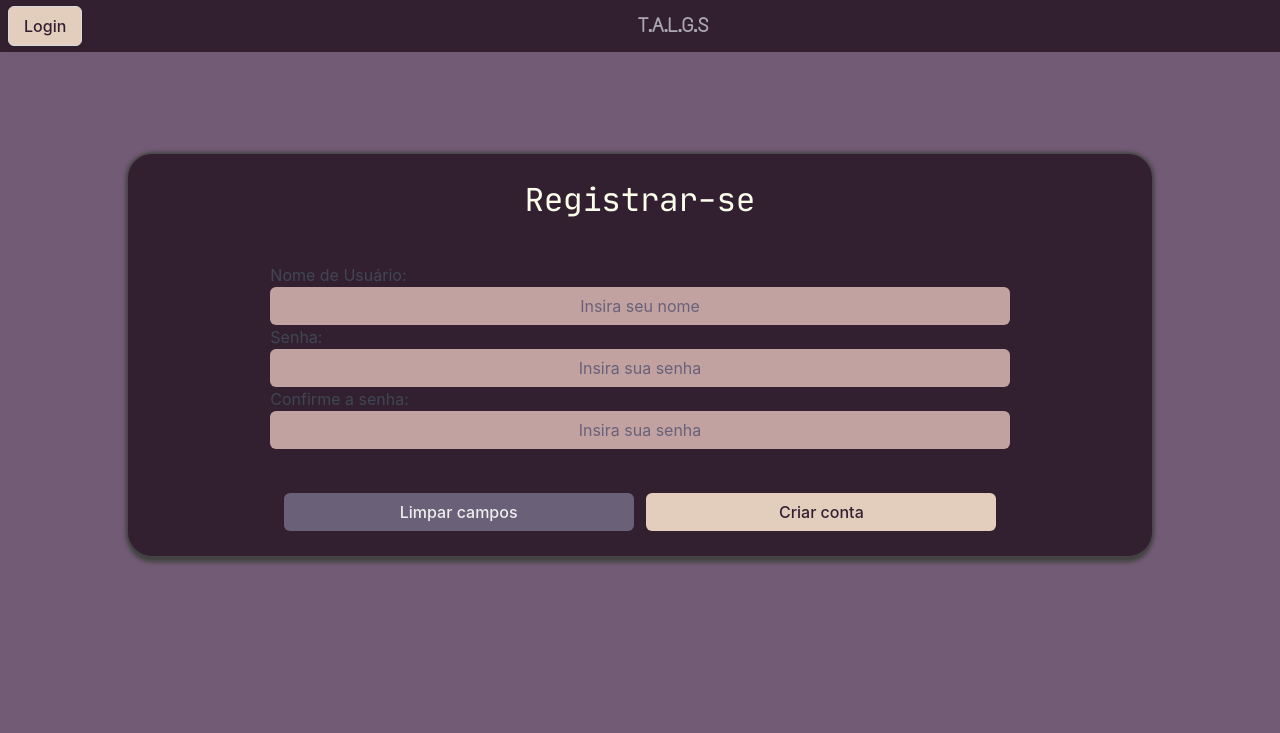
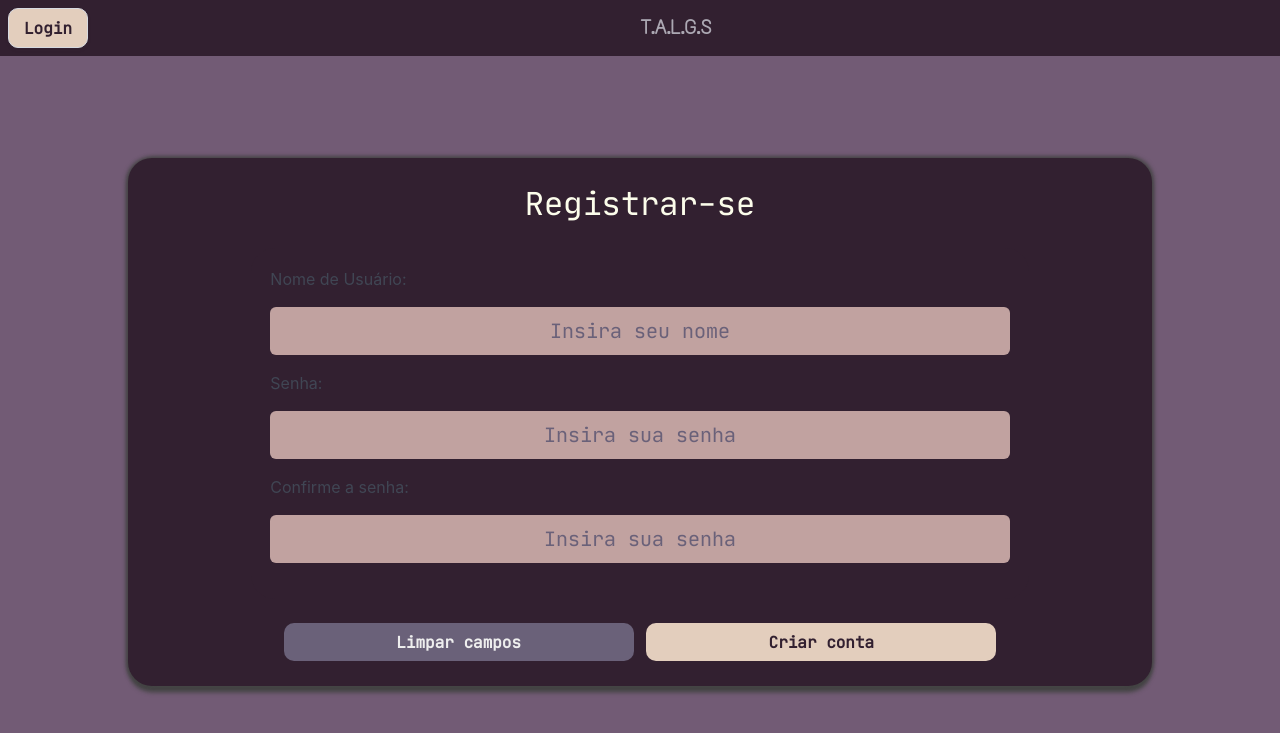
Before and after one commit to EduardoStarZ/TALGS, a Django app: page /auth/register/ in a window 1280 px wide. Shown: the top 733 px of the page. Run offline with Django 4.2, Linux system fonts and the light colour scheme; some libraries are stand-ins or nearby versions.

Commit message:
finished create page and client request page styling

```diff
--- a/key/templates/create_account.html
+++ b/key/templates/create_account.html
@@ -4,24 +4,24 @@
 {% block title %}Criar uma conta{% endblock %}
 
 {% block left_buttons %}
-    {% include 'assets/link.html' with color="light" mx="2" size="normal" text="Login" properties="href='/auth/login/'" %}
+    {% include 'assets/link.html' with color="light" mx="2" size="normal" text="Login" href="/auth/login" %}
 {% endblock %}
 
 {% block body %}
     {% include 'assets/frame.html' with color="dark" width="80" height="auto" %}
-        <form id="change_password" method="post" action="">
+        <form id="change_password" method="post">
             {% csrf_token %}
             <p class="subtitle is-3 center is-light">Registrar-se</p>
 
             {% include 'assets/frame.html' with color="dark" width="80" height="auto" shadow="no" my="5" %}
                 <label for="old_pass">Nome de Usuário:</label>
-                {% render_field form.username name="username" id="username" class="input is-normal normal w-100 h-auto center my-4" placeholder="Insira seu nome" autocomplete="off"  %}
+                {% render_field form.username name="username" id="username" class="input is-medium normal w-100 h-auto center my-4" placeholder="Insira seu nome" autocomplete="off"  %}
 
                 <label for="new_password1">Senha:</label>
-                {% render_field form.password1 name="password1" id="password_declare" class="input is-normal normal w-100 h-auto center my-4" placeholder="Insira sua senha" autocomplete="off"  %}
+                {% render_field form.password1 name="password1" id="password_declare" class="input is-medium normal w-100 h-auto center my-4" placeholder="Insira sua senha" autocomplete="off"  %}
 
                 <label for="new_password2">Confirme a senha:</label>
-                {% render_field form.password2 name="password2" id="password_confirmation" class="input is-normal normal w-100 h-auto center my-4" placeholder="Insira sua senha" autocomplete="off"  %}
+                {% render_field form.password2 name="password2" id="password_confirmation" class="input is-medium normal w-100 h-auto center my-4" placeholder="Insira sua senha" autocomplete="off"  %}
             {% include 'assets/close_frame.html'%}
 
             <div class="joiner">
@@ -30,20 +30,22 @@
             </div>
         </form>
 
+        {% include 'assets/close_frame.html' %}
+
         <style>
             input.button {
                 width: 45% !important;
-                margin: 0 auto;
+                margin-left: auto;
+                margin-right: auto;
             }
 
             .joiner {
                 width: 80%;
                 height: fit-content;
-                margin: 0 auto;
+                margin-left: auto;
+                margin-right: auto;
                 text-align: center;
             }
         </style>
 
-    {% include 'assets/close_frame.html' %}
-
 {% endblock %}
--- a/key/templates/registration/login.html
+++ b/key/templates/registration/login.html
@@ -4,7 +4,7 @@
 {% block title %}Login{% endblock %}
 
 {% block left_buttons %}
-    {% include 'assets/link.html' with color="light" mx="2" size="normal" text="Registrar-se" properties="href='/auth/register/'" %}
+    {% include 'assets/link.html' with color="light" mx="2" size="normal" text="Registrar-se" href="/auth/register" %}
 {% endblock %}
 
 {% block nav_burger %}
@@ -12,7 +12,7 @@
 {% endblock %}
 
 {% block body %}
-    {% include 'assets/frame.html' with color="dark" width="80" height="auto" %}
+    {% include 'assets/frame.html' with color="dark" width="90" height="80" %}
         <form method="post">
             {% csrf_token %}
             <p class="title is-3 center">Login</p>
--- a/models/views.py
+++ b/models/views.py
@@ -1,5 +1,5 @@
 from django.shortcuts import render
-from .models import Compra, Estoque, Produto
+from .models import Compra, Estoque, Categoria
 from django.db.models import Q
 from django.contrib.auth.decorators import login_required
 from .behaviour import product_sync
@@ -31,7 +31,8 @@ def create_sale(request):
         "user": user,
         "products": Estoque.objects.filter(
             ~Q(quantidade=0) & Q(disponivel=True)
-            )
+            ),
+        "categorias": Categoria.objects.all()
     }
 
     return render(request, template, context)
--- a/pages/static/css/input.css
+++ b/pages/static/css/input.css
@@ -5,6 +5,12 @@ input {
     border: none !important;
     box-shadow: none !important;
     caret-color: #6A6179;
+    font-family: JetBrainsMono !important;
+    font-weight: 500 !important;
+}
+
+input.button {
+    font-weight: 700 !important;
 }
 
 input::placeholder {
--- a/pages/static/css/link.css
+++ b/pages/static/css/link.css
@@ -1,3 +1,11 @@
+a{
+    font-family: JetBrainsMono !important
+}
+
+a.button {
+    font-weight: 700 !important;
+}
+
 a.light {
     color: #322030 !important;
     background-color: #E3CEBD !important;
--- a/pages/static/css/master.css
+++ b/pages/static/css/master.css
@@ -161,3 +161,7 @@ div.spacing {
 .h-100 {
     height: 100% !important;
 }
+
+a.button, input.button, .is-rounded {
+    border-radius: 10px !important;
+}
--- a/pages/static/css/text.css
+++ b/pages/static/css/text.css
@@ -31,7 +31,8 @@
 }
 
 .center {
-    margin: 0 auto !important;
+    margin-left: auto !important;
+    margin-right: auto !important;
 }
 
 is-lighter {
--- a/pages/templates/main.html
+++ b/pages/templates/main.html
@@ -5,12 +5,12 @@
 {% block left_buttons %}
 <form method="post" target="_self" action="/auth/logout/">
     {% csrf_token %}
-    {% include 'assets/input.html' with value="Log-Out" mx="2" my="2" color="light" type="submit" size="normal" properties="" %}
+    {% include 'assets/input.html' with value="Log-Out" mx="2" my="2" color="light" type="submit" size="medium" properties="" %}
 </form>
 {% endblock %}
 
 {% block right_buttons %}
-    {% include 'assets/link.html' with text="Topo" color="light" href="javascript:topo()" %}
+    {% include 'assets/link.html' with text="Topo" size="medium" color="light" href="javascript:topo()" %}
 {% endblock %}
 
 {% block nav_burger %}
```
Also changed, not shown: models/templates/sale/create.html (+60 -4 lines), db.sqlite3.
